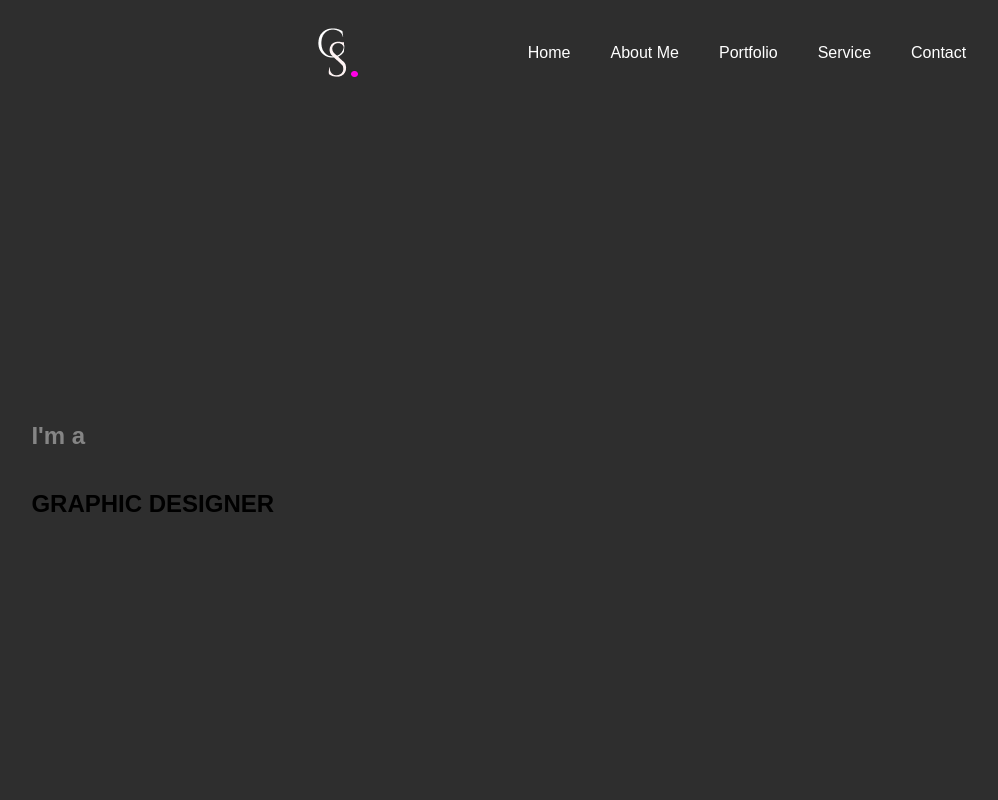
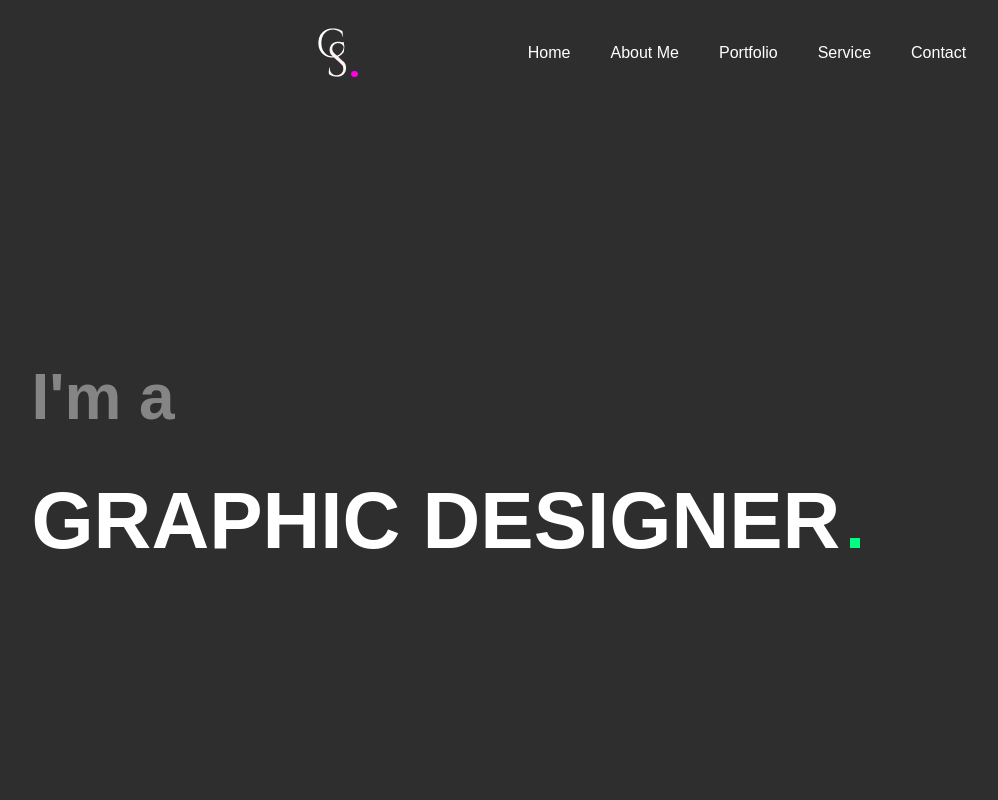
Before and after one commit to abdullahtouheed/carley-smith, a plain HTML site: page index.html in a window 1280 px wide. Shown: the top 800 px of the page, without its empty margins (7-1005 px from the left). Drawn offline with Linux system fonts and the light colour scheme.

Commit message:
Update index.html

```diff
--- a/index.html
+++ b/index.html
@@ -31,10 +31,12 @@
     <main>
         <section class="hero-s" id="Home">
 
-       <h2 style="color: rgba(148, 148, 148, 0.856);">I'm a </h2>
+       <div class="he1">
+                <h2 style="color: rgba(148, 148, 148, 0.856);">I'm a </h2>
                 <h1 style="display: flex; align-items: baseline;">GRAPHIC DESIGNER <div
-                        style="width: 10px; height: 10px; margin-left: 10px; background-color: rgb rgb(255, 0, 200;"></div>
-
+                        style="width: 10px; height: 10px; margin-left: 10px; background-color: rgb(0, 255, 128);"></div>
+                </h1>
+            </div>
 
         </section>
         <section class="s2" id="about">
```
